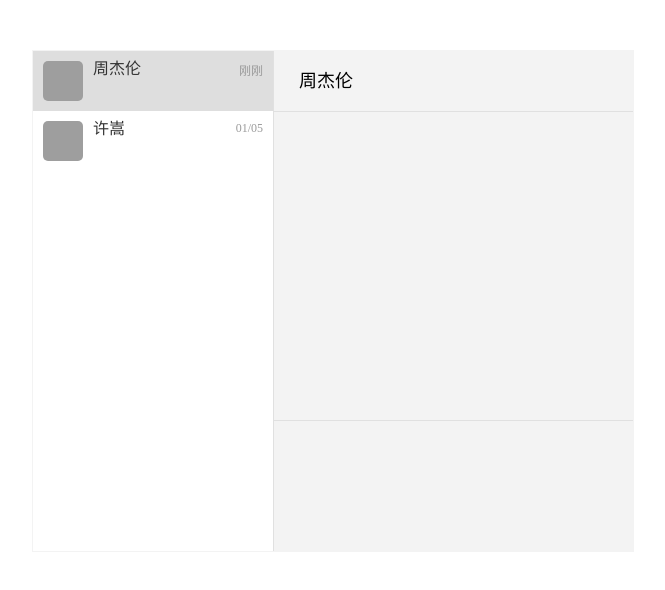
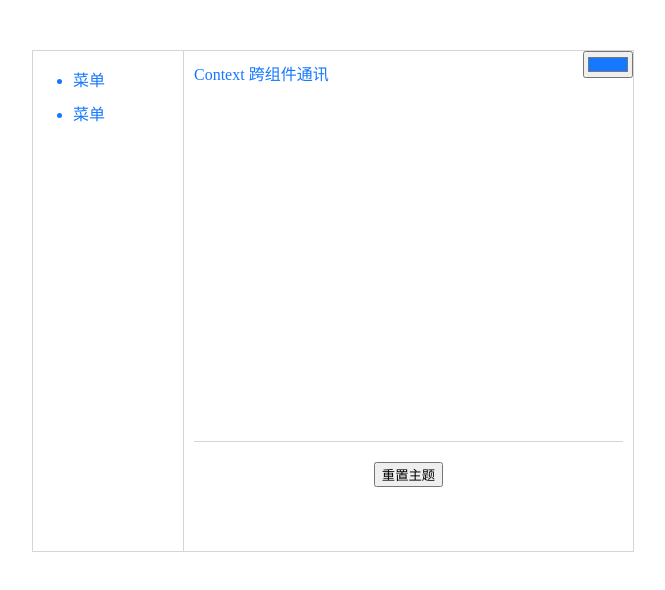
Before and after one commit to bobi-usa/react-course-heima, a React (Create React App) app: page / in a window 1280 px wide. Shown: the top 590 px of the page, without its empty margins (307-972 px from the left). Built offline with nearby package versions, Linux system fonts and the light colour scheme; grey boxes are pictures that could not be loaded.

Commit message:
非父子组件通讯 ——2. 后代关系

```diff
--- a/src/App.js
+++ b/src/App.js
@@ -1,86 +1,94 @@
-import classNames from "classnames"
-import { useState } from "react"
+import { createContext, useContext, useState } from 'react'
 import './App.scss'
 
-// 左侧 好友列表组件
-// 注意：这里传递的数据 friends 本身是数组，但是这里接收到的数据不是直接的数组，是在对象里
-//      向组件传递的参数无论什么类型都会被包裹在一个对象里，都需要解构
+// 跨组件通讯 - Context
+// 1. 创建 Context 对象
+const ThemeContext = createContext()
+// 2. 划定范围，提供共享数据
+// 3. 范围内的组件，获取共享数据
 
-const Friends = ({ friends, chatFriend, onSelect }) => {
+// -------------------------侧边栏-----------------------
+const Sidebar = () => {
   return (
-    <div className="friends">
-      {friends.map(item => {
-        return (
-          <div
-            key={item.id}
-            className={classNames('friend', item.id === chatFriend.id && 'selected')}
-            onClick={() => onSelect(item)}
-          >
-            <img className="avatar" src={item.avatar} alt="" />
-            <div className="info">
-              <div className="row">
-                <div className="name">{item.name}</div>
-                <div className="date">{item.dateStr}</div>
-              </div>
-              <div className="msg"></div>
-            </div>
-          </div>
-        )
-      })}
+    <div className="sidebar">
+      <Menu />
     </div>
   )
 }
-// 右侧 聊天窗口组件
-const Chat = ({ friend }) => {
+const Menu = () => {
   return (
-    <div className="chat-wrapper">
-      <div className="header">{friend.name}</div>
-      <div className="list"></div>
-      <div className="input"></div>
+    <div className="menu">
+      <ul>
+        <MenuItem />
+        <MenuItem />
+      </ul>
+    </div>
+  )
+}
+const MenuItem = () => {
+  // 3. 范围内的组件，获取共享数据
+  const { theme } = useContext(ThemeContext)
+  return <li style={{ color: theme }}>菜单</li>
+}
+
+// -------------------------右侧内容-----------------------
+const Content = () => {
+  const { theme } = useContext(ThemeContext)
+  return (
+    <div className="content">
+      <div className="main" style={{ color: theme }}>
+        Context 跨组件通讯
+      </div>
+      <Footer />
+    </div>
+  )
+}
+const Footer = () => {
+  const { onReset } = useContext(ThemeContext)
+  return (
+    <div className="footer">
+      <button onClick={onReset}>重置主题</button>
     </div>
   )
 }
 
-// 好友列表数据
-const defaultFriends = [
-  {
-    id: '13258165',
-    name: '周杰伦',
-    avatar:
-      'https://yjy-teach-oss.oss-cn-beijing.aliyuncs.com/reactbase/comment/zhoujielun.jpeg',
-    dateStr: '刚刚',
-    message: '哎呦，不错哦',
-  },
-  {
-    id: '36080105',
-    name: '许嵩',
-    avatar:
-      'https://yjy-teach-oss.oss-cn-beijing.aliyuncs.com/reactbase/comment/xusong.jpeg',
-    dateStr: '01/05',
-    message: '[语音]',
-  },
-]
+// 父组件
+const App = () => {
+  // 要共享的主题颜色
+  const [theme, setTheme] = useState('#1677FF')
 
-const App = () => {
-  const [friends, setFriends] = useState(defaultFriends)
-
-  // 1. 找到父组件，提供要共享的数据
-  const [chatFriend, setChatFriend] = useState(friends[0])
-
-  const onSelectFriend = friend => {
-    // console.log('friend', friend)
-    setChatFriend(friend)
+  // 重置主题的函数
+  const onReset = () => {
+    setTheme('#1677FF')
   }
 
   return (
     <div className="app">
-      {/* 好友列表 */}
-      {/* 3. 通过子到父通讯，来修改选中的好友 */}
-      <Friends friends={friends} chatFriend={chatFriend} onSelect={onSelectFriend} />
-      {/* 聊天窗口 */}
-      {/* 2. 通过父到子通讯，来展示好友名称 */}
-      <Chat friend={chatFriend} />
-    </div>
+      {/* 2. 划定范围，提供共享数据 */}
+      {/* 必须有value值，value值为要共享的数据 */}
+      <ThemeContext.Provider
+        value={{
+          theme,
+          onReset,
+          // ...
+        }}
+      >
+        {/* 默认颜色： #1677FF */}
+        < input
+          className="theme-selector"
+          type="color"
+          value={theme}
+          onChange={e => setTheme(e.target.value)}
+        />
+
+        <div className="main">
+          {/* 侧边栏 */}
+          <Sidebar />
+          {/* 右侧内容 */}
+          <Content />
+        </div>
+      </ThemeContext.Provider>
+    </div >
   )
 }
 
--- a/src/App.scss
+++ b/src/App.scss
@@ -1,81 +1,56 @@
 .app {
-  display: flex;
+  position: relative;
   height: 500px;
   width: 600px;
   margin: 50px auto 0;
-  border: 1px solid #f3f3f3;
+  border: 1px solid #d5d5d5;
 }
 
-// 左侧好友列表样式
-.friends {
-  width: 240px;
+.theme-selector {
+  position: absolute;
+  right: 0;
+  top: 0;
+}
+
+.main {
+  display: flex;
   height: 100%;
-  border-right: 1px solid #e0e0e0;
+}
 
-  .selected {
-    background-color: #dedede;
-  }
-  .friend {
-    display: flex;
-    width: 100%;
-    padding: 10px;
-    box-sizing: border-box;
-    cursor: pointer;
+.sidebar {
+  width: 150px;
+  height: 100%;
+  border-right: 1px solid #d5d5d5;
+}
 
-    .avatar {
-      width: 40px;
-      height: 40px;
-      margin-right: 10px;
-      border-radius: 5px;
-    }
-
-    .info {
-      display: flex;
-      flex-direction: column;
-      justify-content: space-between;
-      flex: 1;
-
-      .row {
-        display: flex;
-        justify-content: space-between;
-
-        .name {
-          font-size: 16px;
-          line-height: 1;
-          color: #333;
-        }
-        .date {
-          color: #9a9a9a;
-          font-size: 12px;
-        }
-      }
-
-      .msg {
-        color: #9a9a9a;
-        font-size: 14px;
-      }
-    }
+.menu {
+  li {
+    margin: 10px 0;
   }
 }
 
-// 右侧聊天框样式
-.chat-wrapper {
+.header {
+  padding: 10px 0;
+  text-align: center;
+}
+
+.content {
   flex: 1;
   display: flex;
   flex-direction: column;
-  background-color: #f3f3f3;
-  .header {
-    height: 60px;
-    padding-left: 25px;
-    line-height: 60px;
-    border-bottom: 1px solid #e0e0e0;
-    font-size: 18px;
-  }
-  .list {
+  height: 100%;
+  padding: 10px;
+  box-sizing: border-box;
+
+  .main {
     flex: 1;
   }
-  .input {
-    height: 130px;
-    border-top: 1px solid #e0e0e0;
+
+  .footer {
+    height: 100px;
+    padding-top: 20px;
+    border-top: 1px solid #d5d5d5;
+    box-sizing: border-box;
+    text-align: center;
   }
 }
```
